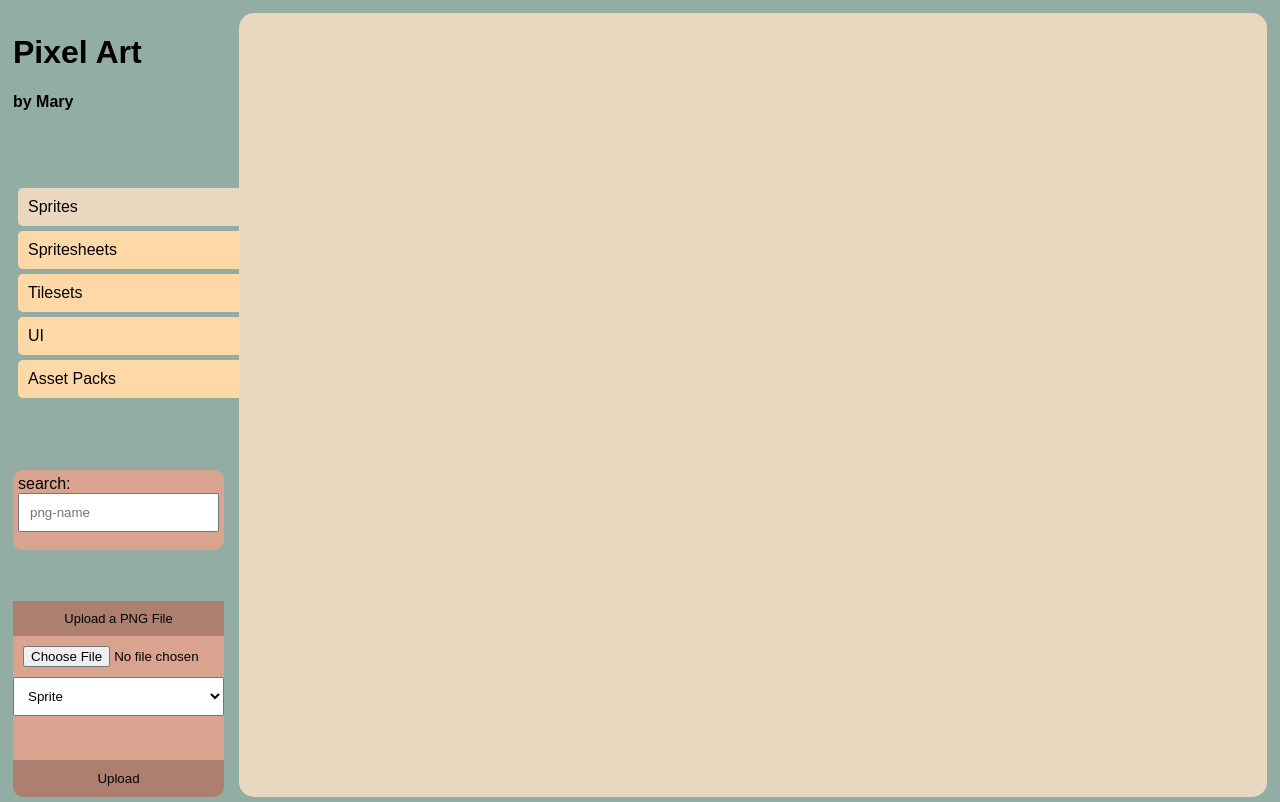
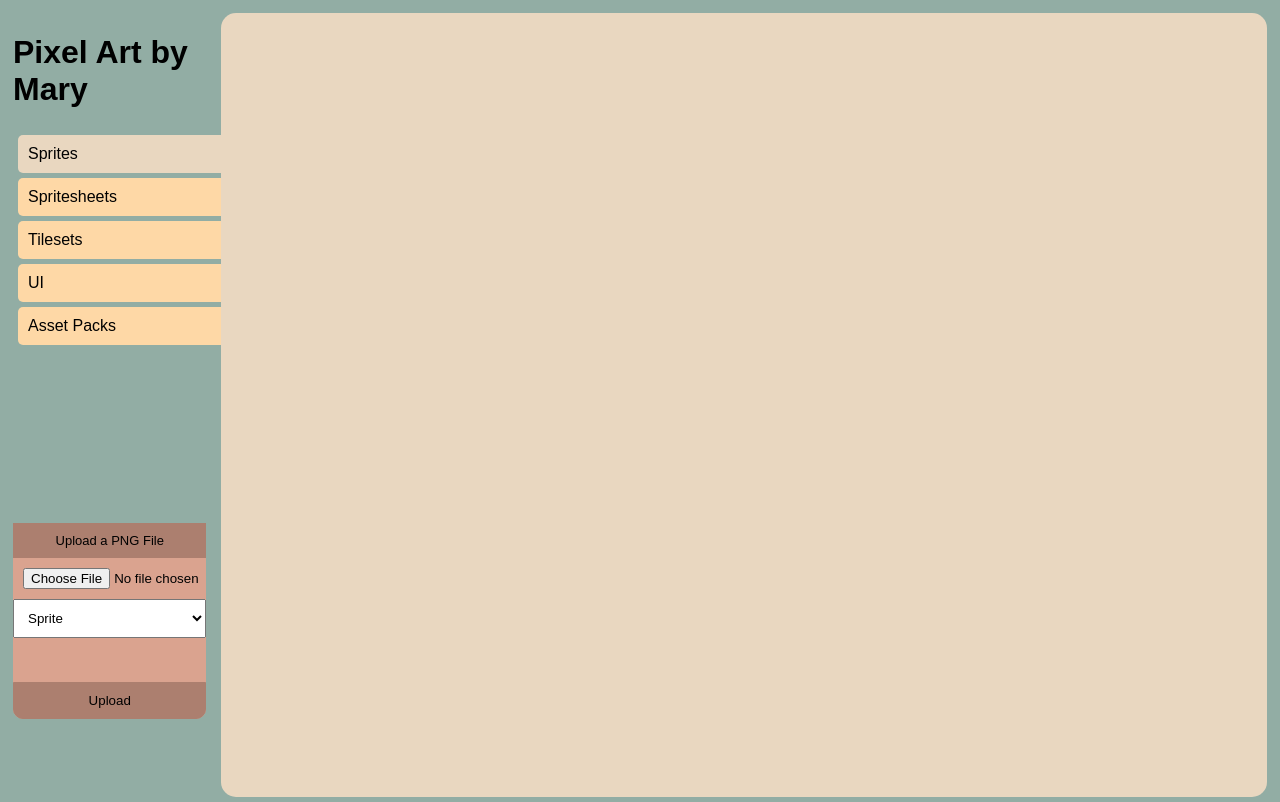
Before and after one commit to m6parker/PixelArtPortflio, a website: page public/index.html in a window 1280 px wide. Drawn offline with Linux system fonts and the light colour scheme; no server answers; a web font is replaced by a local one.

Commit message:
Revert "css changes mostly"
This reverts commit 9636252c4a8d2d180def2fa1907710286b4ae222.

```diff
--- a/public/index.html
+++ b/public/index.html
@@ -10,23 +10,16 @@
 <body>
     <div class="container">
         <div class="left-menu">
+            <h1>Pixel Art by Mary</h1>
 
-            <div>
-                <h1>Pixel Art</h1><h4>by Mary</h4>
-            </div>
-
+        <!-- <div class="download-section"> -->
+            <!--<h3>Download PNG Files:</h3>-->
             <div class="tabs">
                 <div class="tab-button selected" onclick="openTab(event, 'sprites')">Sprites</div>
                 <div class="tab-button" onclick="openTab(event, 'spritesheets')">Spritesheets</div>
                 <div class="tab-button" onclick="openTab(event, 'tilesets')">Tilesets</div>
                 <div class="tab-button" onclick="openTab(event, 'ui')">UI</div>
                 <div class="tab-button" onclick="openTab(event, 'assetPacks')">Asset Packs</div>
-            </div>
-
-
-            <div class="filter-section">
-                <div class="upload-text">search:</div>
-                <input type="text" placeholder="png-name">
             </div>
 
 
@@ -48,6 +41,7 @@
         </div>
 
         <div class="download-section">
+
             <div id="sprites" class="tab-content"></div>
             <div id="spritesheets" class="tab-content" style="display: none;"></div>
             <div id="tilesets" class="tab-content" style="display: none;"></div>
--- a/public/styles.css
+++ b/public/styles.css
@@ -189,10 +189,9 @@ html, body {
     display: flex;
     width: 250px;
     user-select: none;
-    justify-content: space-between;
 }
 
-.upload-section, .filter-section{
+.upload-section{
     background-color: var(--color-2);
     height: 25%;
     border-radius: 10px;
@@ -202,6 +201,7 @@ html, body {
     display: flex;
     flex-direction: column;
     flex: none;
+    bottom: 10%;
 }
 
 .upload-section .upload-text{
@@ -224,16 +224,8 @@ form button{
     font-family: 'Devin Chavez Font', sans-serif;
     bottom: 0;
     position: absolute;
+    bottom: 0;
     left: 0;
-}
-
-.filter-section{
-    padding: 5px;
-    height: 70px;
-}
-
-.filter-section input{
-    padding: 10px;
 }
 
 .download-section{
@@ -245,7 +237,7 @@ form button{
 }
 
 .tabs{
-    height: 30%;
+    height: 100%;
 
 }
 
```
